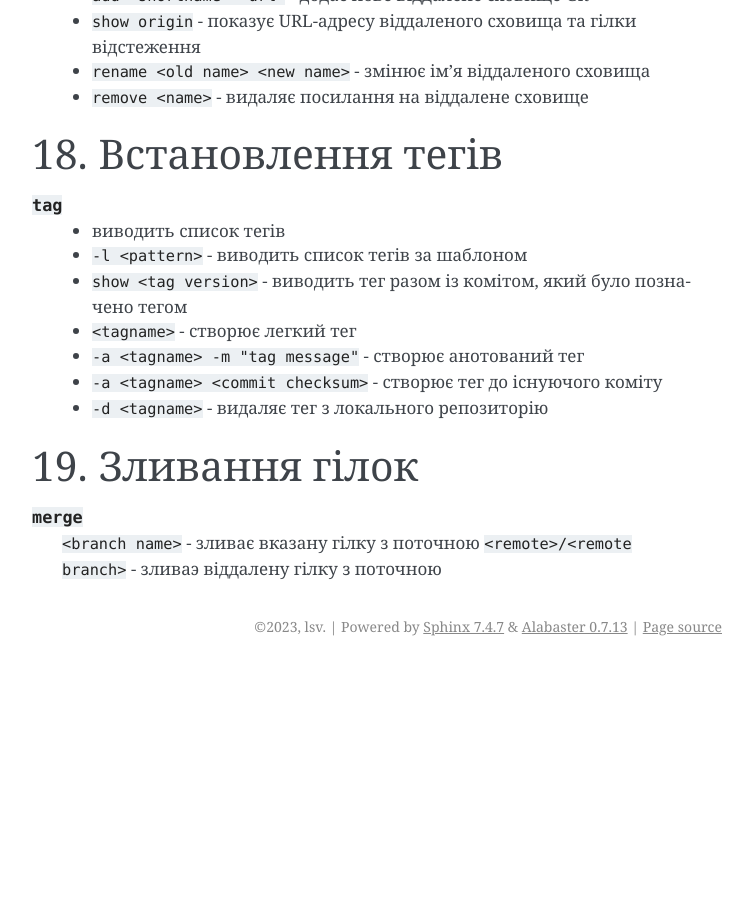
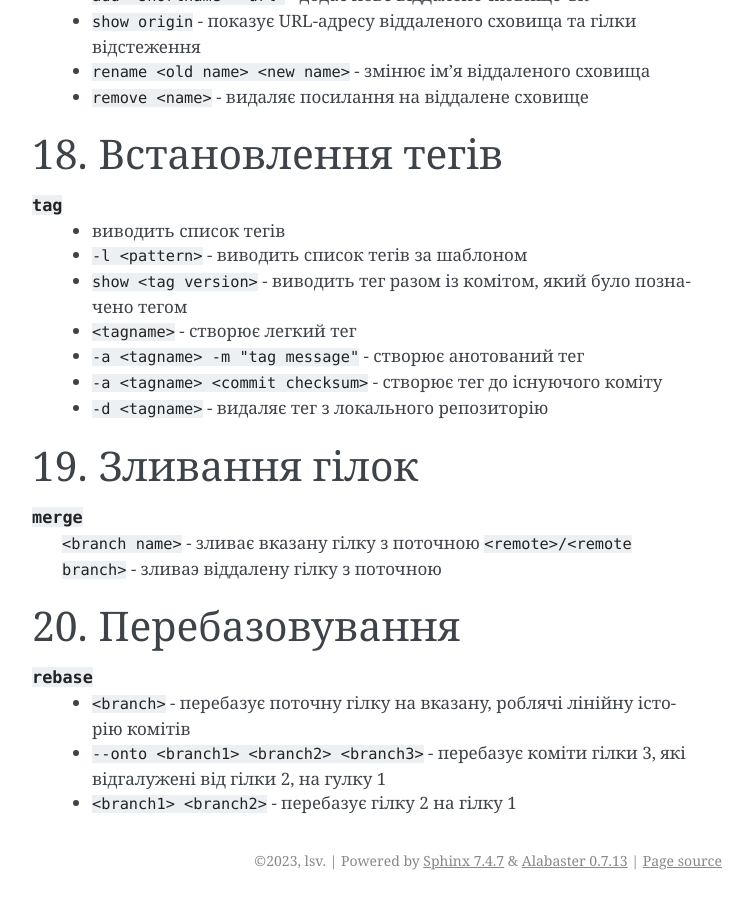
Before and after one commit to lsv62/Git, a Sphinx documentation site: the page built from source/git.rst, in a window 1280 px wide and 900 px high, scrolled down 6102 px. Shown: the whole window, without its empty margins (388-1141 px from the left). Built offline with Sphinx 7.4.7, drawn with Linux system fonts in a browser that asks for light colours; before the commit the page ends 6768 px from its top, so only the background shows below that.

Commit message:
перебазування

```diff
--- a/source/git.rst
+++ b/source/git.rst
@@ -265,3 +265,14 @@
     ``merge``
         ``<branch name>`` - зливає вказану гілку з поточною
         ``<remote>/<remote branch>`` - зливаэ віддалену гілку з поточною
+
+Перебазовування
+-------------------
+
+.. glossary::
+
+    ``rebase``
+        * ``<branch>`` - перебазує поточну гілку на вказану, роблячі лінійну історію комітів
+        * ``--onto <branch1> <branch2> <branch3>`` - перебазує коміти гілки 3, які відгалужені
+          від гілки 2, на гулку 1
+        * ``<branch1> <branch2>`` - перебазує гілку 2 на гілку 1
```
